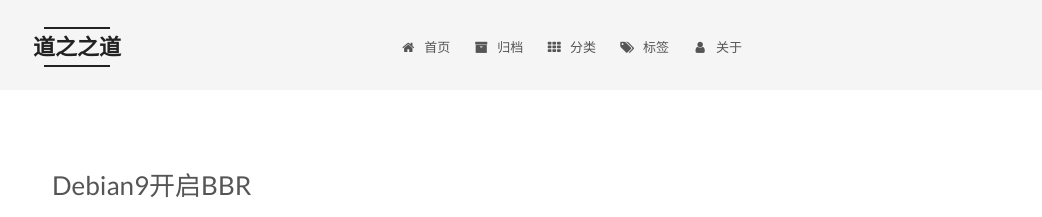
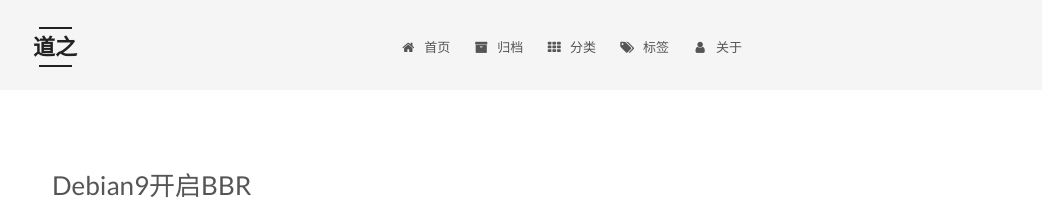
Before and after one commit to xiaolugo/xiaolugo.github.io, a Jekyll site: the page built from index.html, in a window 1280 px wide. Shown: the top 217 px of the page, without its empty margins (238-1280 px from the left). Built offline with Jekyll 4.4.1, drawn with Linux system fonts in a browser that asks for light colours; the list of posts is cut into pages by our own code; comment, search, counter and statistics services are not loaded.

Commit message:
Update _config.yml

```diff
--- a/_config.yml
+++ b/_config.yml
@@ -4,7 +4,7 @@
 # ---------------------------------------------------------------
 
 # Site
-title: 道之之道
+title: 道之
 subtitle:
 description:
 author: xiaolu
```
